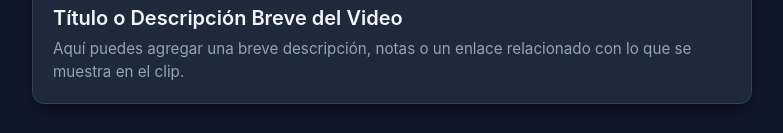
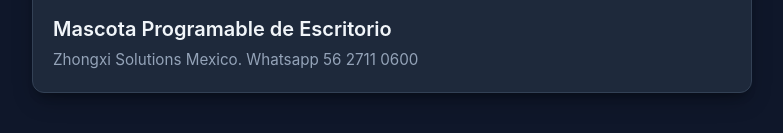
Before and after one commit to ZhongxiSol/video, a plain HTML site: page index.html in a window 1280 px wide. Shown: the part 535-668 px from the top of the page, without its empty margins (248-1031 px from the left). Drawn offline with Linux system fonts and the light colour scheme.

Commit message:
Update index.html

```diff
--- a/index.html
+++ b/index.html
@@ -76,13 +76,13 @@
              Si subes el video al mismo repositorio, pon simplemente el nombre del archivo.
            -->
            <video controls autoplay muted loop playsinline>
-               <source src="tu-video.mp4" type="video/mp4">
+               <source src="video.mp4" type="video/mp4">
                Tu navegador no soporta la reproducción de video.
            </video>
        </div>
        <div class="content">
-           <h1>Título o Descripción Breve del Video</h1>
-           <p>Aquí puedes agregar una breve descripción, notas o un enlace relacionado con lo que se muestra en el clip.</p>
+           <h1>Mascota Programable de Escritorio</h1>
+           <p>Zhongxi Solutions Mexico. Whatsapp 56 2711 0600</p>
        </div>
    </div>
 
```
